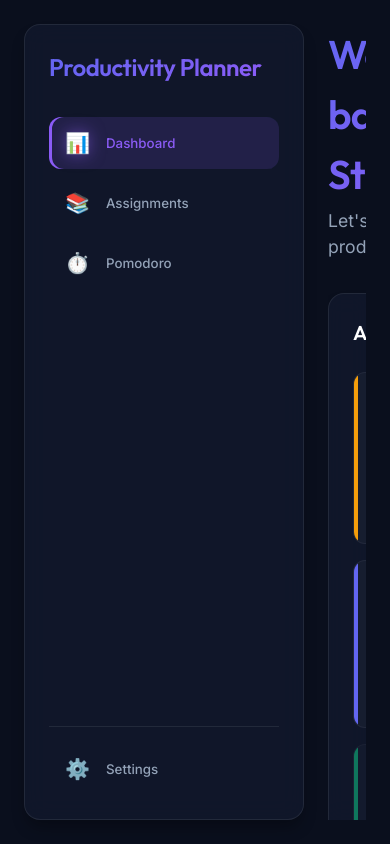
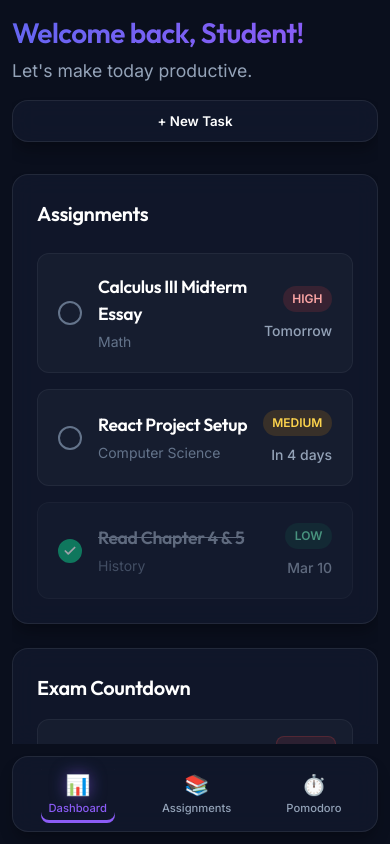
Before and after one commit to idris58/Study-Flow, a React (Vite) app: page / in a window 390 px wide. Built offline with nearby package versions, Linux system fonts and the light colour scheme.

Commit message:
feat: implement initial dashboard layout including assignment tracker and sidebar components.

```diff
--- a/src/App.css
+++ b/src/App.css
@@ -6,3 +6,12 @@
   padding: 1.5rem;
   gap: 1.5rem;
 }
+
+@media (max-width: 768px) {
+  .app-container {
+    flex-direction: column-reverse;
+    /* Put sidebar at the bottom */
+    padding: 0.75rem;
+    gap: 0.75rem;
+  }
+}
--- a/src/components/AssignmentTracker.css
+++ b/src/components/AssignmentTracker.css
@@ -47,29 +47,40 @@
     color: var(--text-secondary);
 }
 
-.assignment-status-indicator {
-    width: 4px;
-    height: 100%;
-    position: absolute;
-    left: 0;
-    top: 0;
+.custom-checkbox {
+    width: 24px;
+    height: 24px;
+    border-radius: 50%;
+    border: 2px solid var(--text-tertiary);
+    background: transparent;
+    display: flex;
+    justify-content: center;
+    align-items: center;
+    margin-right: 1rem;
+    flex-shrink: 0;
+    transition: all 0.2s ease;
+    cursor: pointer;
+    padding: 3px;
 }
 
-.assignment-status-indicator[data-status="pending"] {
-    background: var(--status-warning);
+.custom-checkbox:hover {
+    border-color: var(--accent-primary);
+    background: rgba(99, 102, 241, 0.1);
 }
 
-.assignment-status-indicator[data-status="in-progress"] {
-    background: var(--accent-primary);
+.custom-checkbox.checked {
+    background: var(--status-success);
+    border-color: var(--status-success);
+    color: white;
 }
 
-.assignment-status-indicator[data-status="completed"] {
-    background: var(--status-success);
+.custom-checkbox svg {
+    width: 100%;
+    height: 100%;
 }
 
 .assignment-info {
     flex-grow: 1;
-    padding-left: 0.5rem;
 }
 
 .assignment-title {
@@ -119,34 +130,38 @@
     font-size: 0.875rem;
     color: var(--text-secondary);
     font-weight: 500;
-    margin-right: 1.5rem;
-    /* space for delete button */
 }
 
 /* Delete Button Styles */
 .delete-btn {
     position: absolute;
-    bottom: -4px;
+    top: -8px;
     right: -8px;
     color: var(--status-danger);
     opacity: 0;
-    font-size: 1.5rem;
-    width: 28px;
-    height: 28px;
+    font-size: 1.25rem;
+    width: 24px;
+    height: 24px;
     display: flex;
     justify-content: center;
     align-items: center;
-    background: transparent;
+    background: var(--bg-secondary);
+    border: 1px solid var(--border-color);
+    border-radius: 50%;
     padding: 0;
+    box-shadow: var(--shadow-sm);
+    z-index: 2;
+    transition: all 0.2s ease;
 }
 
 .assignment-card:hover .delete-btn {
-    opacity: 0.7;
+    opacity: 1;
 }
 
 .delete-btn:hover {
-    opacity: 1 !important;
-    color: #F87171;
+    background: var(--status-danger);
+    color: white;
+    border-color: var(--status-danger);
     transform: scale(1.1);
 }
 
--- a/src/components/AssignmentTracker.jsx
+++ b/src/components/AssignmentTracker.jsx
@@ -33,9 +33,17 @@ export default function AssignmentTracker({ assignments, onToggleStatus, onDelet
                         <div
                             key={assignment.id}
                             className={`assignment-card ${assignment.status}`}
-                            onClick={(e) => onToggleStatus(e, assignment.id)}
                         >
-                            <div className="assignment-status-indicator" data-status={assignment.status}></div>
+                            <button
+                                className={`custom-checkbox ${assignment.status === 'completed' ? 'checked' : ''}`}
+                                onClick={(e) => onToggleStatus(e, assignment.id)}
+                            >
+                                {assignment.status === 'completed' && (
+                                    <svg viewBox="0 0 24 24" fill="none" stroke="currentColor" strokeWidth="3" strokeLinecap="round" strokeLinejoin="round">
+                                        <polyline points="20 6 9 17 4 12"></polyline>
+                                    </svg>
+                                )}
+                            </button>
                             <div className="assignment-info">
                                 <h3 className="assignment-title">{assignment.title}</h3>
                                 <p className="assignment-subject">{assignment.subject}</p>
--- a/src/components/Dashboard.css
+++ b/src/components/Dashboard.css
@@ -75,3 +75,34 @@
     font-size: 1.25rem;
     font-weight: 600;
 }
+
+@media (max-width: 1024px) {
+    .dashboard-grid {
+        grid-template-columns: 1fr;
+    }
+}
+
+@media (max-width: 768px) {
+    .dashboard-header {
+        flex-direction: column;
+        align-items: flex-start;
+        gap: 1rem;
+    }
+
+    .dashboard-header h1 {
+        font-size: 1.75rem;
+    }
+
+    .header-actions {
+        width: 100%;
+    }
+
+    .primary-btn {
+        width: 100%;
+        text-align: center;
+    }
+
+    .dashboard-content {
+        padding-right: 0;
+    }
+}
--- a/src/components/Dashboard.jsx
+++ b/src/components/Dashboard.jsx
@@ -21,6 +21,7 @@ export default function Dashboard() {
 
     const [isTaskModalOpen, setIsTaskModalOpen] = useState(false)
     const [isExamModalOpen, setIsExamModalOpen] = useState(false)
+    const [currentView, setCurrentView] = useState('dashboard')
 
     // --- Handlers ---
     const handleAddTask = (e) => {
@@ -42,7 +43,7 @@ export default function Dashboard() {
         e.stopPropagation() // Prevent row click from triggering twice if overlapping
         setAssignments(assignments.map(a => {
             if (a.id === id) {
-                const nextStatus = a.status === 'pending' ? 'in-progress' : a.status === 'in-progress' ? 'completed' : 'pending';
+                const nextStatus = a.status === 'pending' || a.status === 'in-progress' ? 'completed' : 'pending';
                 return { ...a, status: nextStatus }
             }
             return a
@@ -73,7 +74,7 @@ export default function Dashboard() {
 
     return (
         <>
-            <Sidebar />
+            <Sidebar currentView={currentView} setCurrentView={setCurrentView} />
             <main className="dashboard-content">
                 <header className="dashboard-header">
                     <div>
@@ -87,6 +88,7 @@ export default function Dashboard() {
                     </div>
                 </header>
 
+                {currentView === 'dashboard' && (
                     <div className="dashboard-grid">
                         <div className="main-column">
                             <AssignmentTracker
@@ -104,6 +106,23 @@ export default function Dashboard() {
                             <PomodoroTimer />
                         </div>
                     </div>
+                )}
+
+                {currentView === 'assignments' && (
+                    <div className="full-width-column">
+                        <AssignmentTracker
+                            assignments={assignments}
+                            onToggleStatus={toggleTaskStatus}
+                            onDelete={deleteTask}
+                        />
+                    </div>
+                )}
+
+                {currentView === 'pomodoro' && (
+                    <div className="full-width-column centered-content" style={{ maxWidth: '600px', margin: '0 auto' }}>
+                        <PomodoroTimer />
+                    </div>
+                )}
             </main>
 
             {/* New Task Modal */}
--- a/src/components/Sidebar.css
+++ b/src/components/Sidebar.css
@@ -59,3 +59,47 @@
     padding-top: 1rem;
     border-top: 1px solid var(--border-color);
 }
+
+@media (max-width: 768px) {
+    .sidebar {
+        width: 100%;
+        height: auto;
+        flex-direction: row;
+        padding: 0.5rem;
+        border-radius: var(--radius-lg);
+    }
+
+    .sidebar-logo,
+    .sidebar-footer {
+        display: none;
+    }
+
+    .sidebar-nav {
+        flex-direction: row;
+        justify-content: space-around;
+        align-items: center;
+        width: 100%;
+        gap: 0;
+    }
+
+    .nav-item {
+        flex-direction: column;
+        gap: 0.25rem;
+        padding: 0.5rem;
+        width: auto;
+        border-radius: var(--radius-sm);
+    }
+
+    .nav-item.active {
+        box-shadow: inset 0 -3px 0 var(--accent-secondary);
+        background: transparent;
+    }
+
+    .nav-item .icon {
+        font-size: 1.25rem;
+    }
+
+    .nav-item .label {
+        font-size: 0.7rem;
+    }
+}
--- a/src/components/Sidebar.jsx
+++ b/src/components/Sidebar.jsx
@@ -1,21 +1,30 @@
 import './Sidebar.css'
 
-export default function Sidebar() {
+export default function Sidebar({ currentView, setCurrentView }) {
     return (
         <aside className="sidebar glass-panel">
             <div className="sidebar-logo">
                 <h2 className="heading-gradient">Productivity Planner</h2>
             </div>
             <nav className="sidebar-nav">
-                <button className="nav-item active">
+                <button
+                    className={`nav-item ${currentView === 'dashboard' ? 'active' : ''}`}
+                    onClick={() => setCurrentView('dashboard')}
+                >
                     <span className="icon">📊</span>
                     <span className="label">Dashboard</span>
                 </button>
-                <button className="nav-item">
+                <button
+                    className={`nav-item ${currentView === 'assignments' ? 'active' : ''}`}
+                    onClick={() => setCurrentView('assignments')}
+                >
                     <span className="icon">📚</span>
                     <span className="label">Assignments</span>
                 </button>
-                <button className="nav-item">
+                <button
+                    className={`nav-item ${currentView === 'pomodoro' ? 'active' : ''}`}
+                    onClick={() => setCurrentView('pomodoro')}
+                >
                     <span className="icon">⏱️</span>
                     <span className="label">Pomodoro</span>
                 </button>
```
Lines whose indentation alone changed are shown as unchanged.
